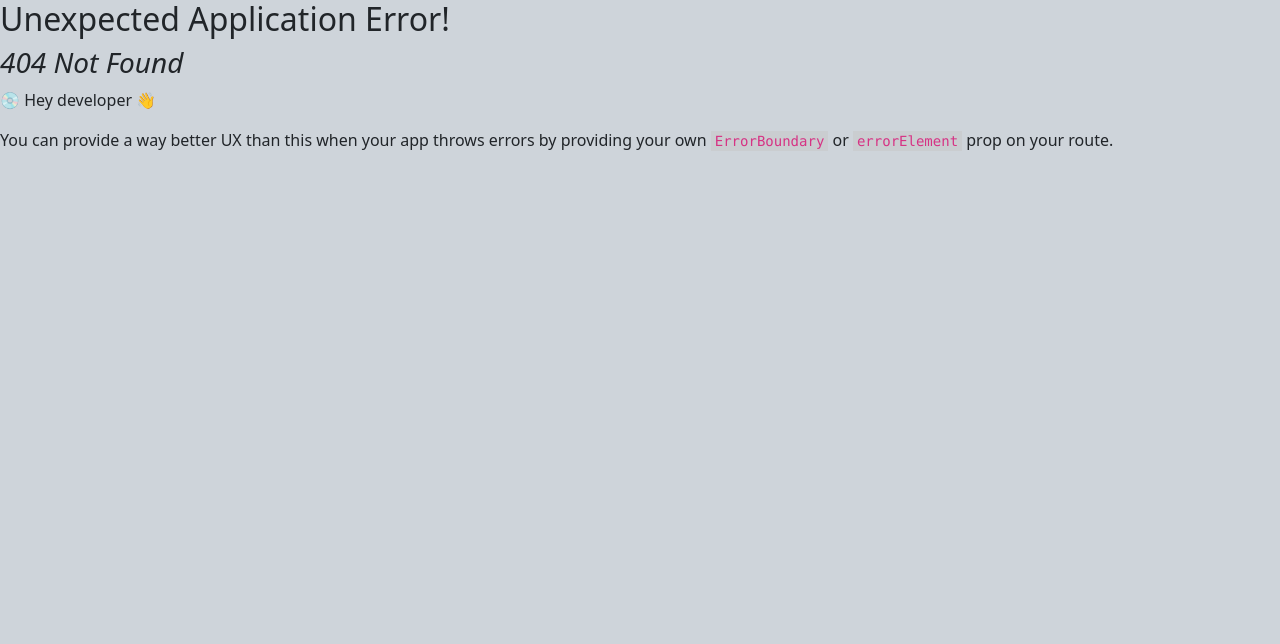
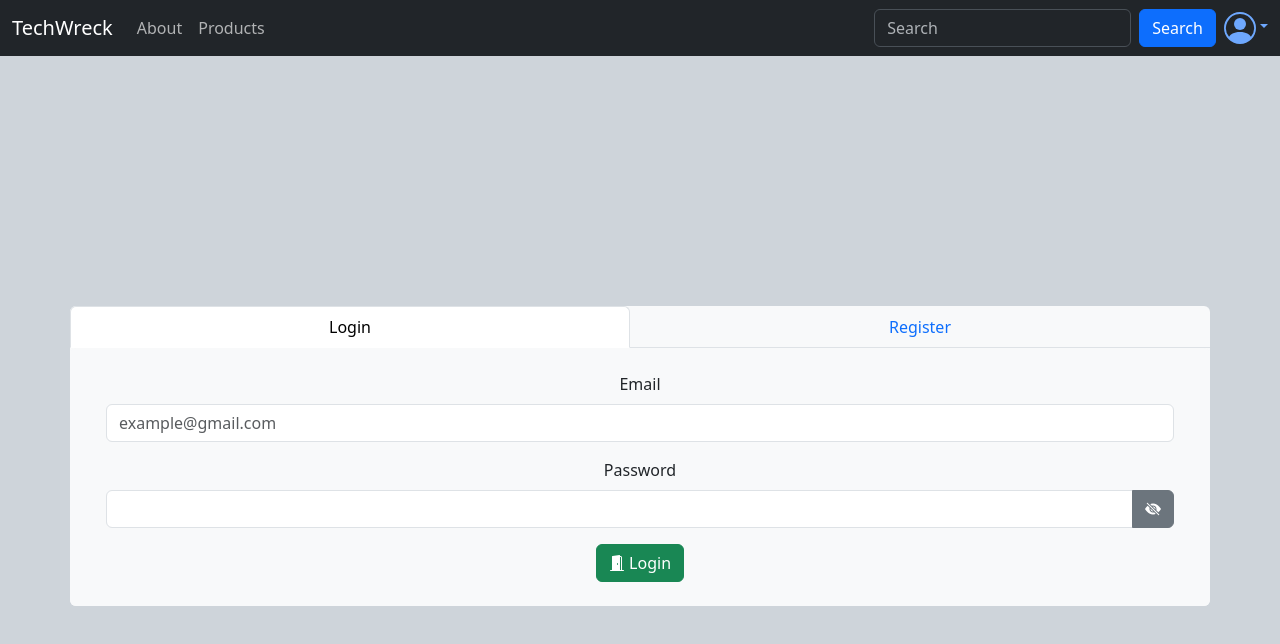
Before and after one commit to AdamT-TLee/12s-1-final, a React (Create React App) app in the folder frontend/: page /register in a window 1280 px wide. Before the commit this address had no page. Shown: the top 644 px of the page. Built offline with nearby package versions, Linux system fonts and the light colour scheme.

Commit message:
Polished version of login/register form mockup

```diff
--- a/frontend/src/LoginForm.js
+++ b/frontend/src/LoginForm.js
@@ -1,3 +1,7 @@
+import "bootstrap/dist/css/bootstrap.min.css";
+import "bootstrap/dist/js/bootstrap.min.js";
+import "bootstrap-icons/font/bootstrap-icons.css";
+
 import { useEffect, useState } from "react";
 import { useForm } from "react-hook-form";
 import * as yup from "yup";
@@ -17,9 +21,15 @@ export default function LoginForm() {
 
   // Form setup
   const {
-    register,
-    handleSubmit,
-    formState: { errors },
+    register: registerL,
+    handleSubmit: handleSubmitL,
+    formState: { errors: errorsL },
+  } = useForm({ mode: "onSubmit", resolver: yupResolver(schema) });
+
+  const {
+    register: registerR,
+    handleSubmit: handleSubmitR,
+    formState: { errors: errorsR },
   } = useForm({ mode: "onSubmit", resolver: yupResolver(schema) });
 
   const onSubmit = (data, e) => {
@@ -32,16 +42,65 @@ export default function LoginForm() {
   };
 
   // Password visibility
-  let [passwordVisible, setPasswordVisible] = useState(false);
+  let [passwordVisibleL, setPasswordVisibleL] = useState(false);
+  let [passwordVisibleR, setPasswordVisibleR] = useState(false);
 
   useEffect(() => {
-    const input = document.getElementById("passwordInput");
-    input.type = passwordVisible ? "text" : "password";
-  }, [passwordVisible]);
+    const input = document.getElementById("passwordInputL");
+    input.type = passwordVisibleL ? "text" : "password";
+  }, [passwordVisibleL]);
+
+  useEffect(() => {
+    const input = document.getElementById("passwordInputR");
+    input.type = passwordVisibleR ? "text" : "password";
+  }, [passwordVisibleR]);
 
   return (
-    <div className="container">
-      <form className="container" onSubmit={handleSubmit(onSubmit, onError)}>
+    <div className="d-flex text-center align-items-center justify-content-center align-content-center vh-100 vw-100">
+      <div className="container bg-light rounded px-0">
+        <ul className="nav nav-tabs nav-fill">
+          <li className="nav-item" role="presentation">
+            <button
+              className="nav-link active"
+              id="login-tab"
+              data-bs-toggle="tab"
+              data-bs-target="#login-tab-pane"
+              type="button"
+              role="tab"
+              aria-controls="login-tab-pane"
+              aria-selected="true"
+            >
+              Login
+            </button>
+          </li>
+          <li className="nav-item" role="presentation">
+            <button
+              className="nav-link"
+              id="register-tab"
+              data-bs-toggle="tab"
+              data-bs-target="#register-tab-pane"
+              type="button"
+              role="tab"
+              aria-controls="register-tab-pane"
+              aria-selected="false"
+            >
+              Register
+            </button>
+          </li>
+        </ul>
+
+        <div className="tab-content bg-light p-4 rounded" id="myTabContent">
+          <div
+            className="tab-pane fade show active"
+            id="login-tab-pane"
+            role="tabpanel"
+            aria-labelledby="login-tab"
+            tabIndex="0"
+          >
+            <form
+              className="container"
+              onSubmit={handleSubmitL(onSubmit, onError)}
+            >
               <div className="row mb-3">
                 <div className="col">
                   <label htmlFor="emailInput" className="form-label">
@@ -51,39 +110,39 @@ export default function LoginForm() {
                     className="form-control"
                     id="emailInput"
                     placeholder="example@gmail.com"
-              {...register("email", { required: true })}
+                    {...registerL("email", { required: true })}
                   />
-            {errors.email && (
-              <p className="text-danger">{errors.email?.message}</p>
+                  {errorsL.email && (
+                    <p className="text-danger">{errorsL.email.message}</p>
                   )}
                 </div>
               </div>
               <div className="row mb-3">
                 <div className="col">
-            <label htmlFor="passwordInput" className="form-label">
+                  <label htmlFor="passwordInputL" className="form-label">
                     Password
                   </label>
                   <div className="input-group">
                     <input
                       className="form-control"
-                id="passwordInput"
+                      id="passwordInputL"
                       type="password"
-                {...register("password", { required: true })}
+                      {...registerL("password", { required: true })}
                     />
                     <button
-                className="btn btn-success"
+                      className="btn btn-secondary"
                       type="button"
-                onClick={() => setPasswordVisible(!passwordVisible)}
+                      onClick={() => setPasswordVisibleL(!passwordVisibleL)}
                     >
-                {passwordVisible ? (
+                      {passwordVisibleL ? (
                         <i className="bi bi-eye-fill"></i>
                       ) : (
                         <i className="bi bi-eye-slash-fill"></i>
                       )}
                     </button>
                   </div>
-            {errors.password && (
-              <p className="text-danger">{errors.password?.message}</p>
+                  {errorsL.password && (
+                    <p className="text-danger">{errorsL.password.message}</p>
                   )}
                 </div>
               </div>
@@ -93,5 +152,70 @@ export default function LoginForm() {
               </button>
             </form>
           </div>
+          <div
+            className="tab-pane fade"
+            id="register-tab-pane"
+            role="tabpanel"
+            aria-labelledby="register-tab"
+            tabIndex="1"
+          >
+            <form
+              className="container"
+              onSubmit={handleSubmitR(onSubmit, onError)}
+            >
+              <div className="row mb-3">
+                <div className="col">
+                  <label htmlFor="emailInputR" className="form-label">
+                    Email
+                  </label>
+                  <input
+                    className="form-control"
+                    id="emailInputR"
+                    placeholder="example@gmail.com"
+                    {...registerR("email", { required: true })}
+                  />
+                  {errorsR.email && (
+                    <p className="text-danger">{errorsR.email.message}</p>
+                  )}
+                </div>
+              </div>
+              <div className="row mb-3">
+                <div className="col">
+                  <label htmlFor="passwordInputR" className="form-label">
+                    Password
+                  </label>
+                  <div className="input-group">
+                    <input
+                      className="form-control"
+                      id="passwordInputR"
+                      type="password"
+                      {...registerR("password", { required: true })}
+                    />
+                    <button
+                      className="btn btn-secondary"
+                      type="button"
+                      onClick={() => setPasswordVisibleR(!passwordVisibleR)}
+                    >
+                      {passwordVisibleL ? (
+                        <i className="bi bi-eye-fill"></i>
+                      ) : (
+                        <i className="bi bi-eye-slash-fill"></i>
+                      )}
+                    </button>
+                  </div>
+                  {errorsR.password && (
+                    <p className="text-danger">{errorsR.password.message}</p>
+                  )}
+                </div>
+              </div>
+
+              <button type="submit" className="btn btn-success">
+                <i className="bi bi-door-open-fill"></i> Register
+              </button>
+            </form>
+          </div>
+        </div>
+      </div>
+    </div>
   );
 }
--- a/frontend/src/Login.js
+++ b/frontend/src/LoginRegister.js
@@ -1,5 +1,5 @@
 import LoginForm from "./LoginForm";
 
-export default function Login() {
+export default function LoginRegister() {
   return <LoginForm />;
 }
--- a/frontend/src/index.js
+++ b/frontend/src/index.js
@@ -10,7 +10,7 @@ import {
 import Home from "./Home";
 import About from "./About";
 import Products from "./Products";
-import Login from "./Login";
+import LoginRegister from "./LoginRegister";
 
 const root = ReactDOM.createRoot(document.getElementById("root"));
 const router = createBrowserRouter(
@@ -19,7 +19,8 @@ const router = createBrowserRouter(
       <Route path="" element={<Home />} />
       <Route path="about" element={<About />} />
       <Route path="products" element={<Products />} />
-      <Route path="login" element={<Login />} />
+      <Route path="login" element={<LoginRegister />} />
+      <Route path="register" element={<LoginRegister />} />
     </Route>
   )
 );
```
Lines whose indentation alone changed are shown as unchanged.
